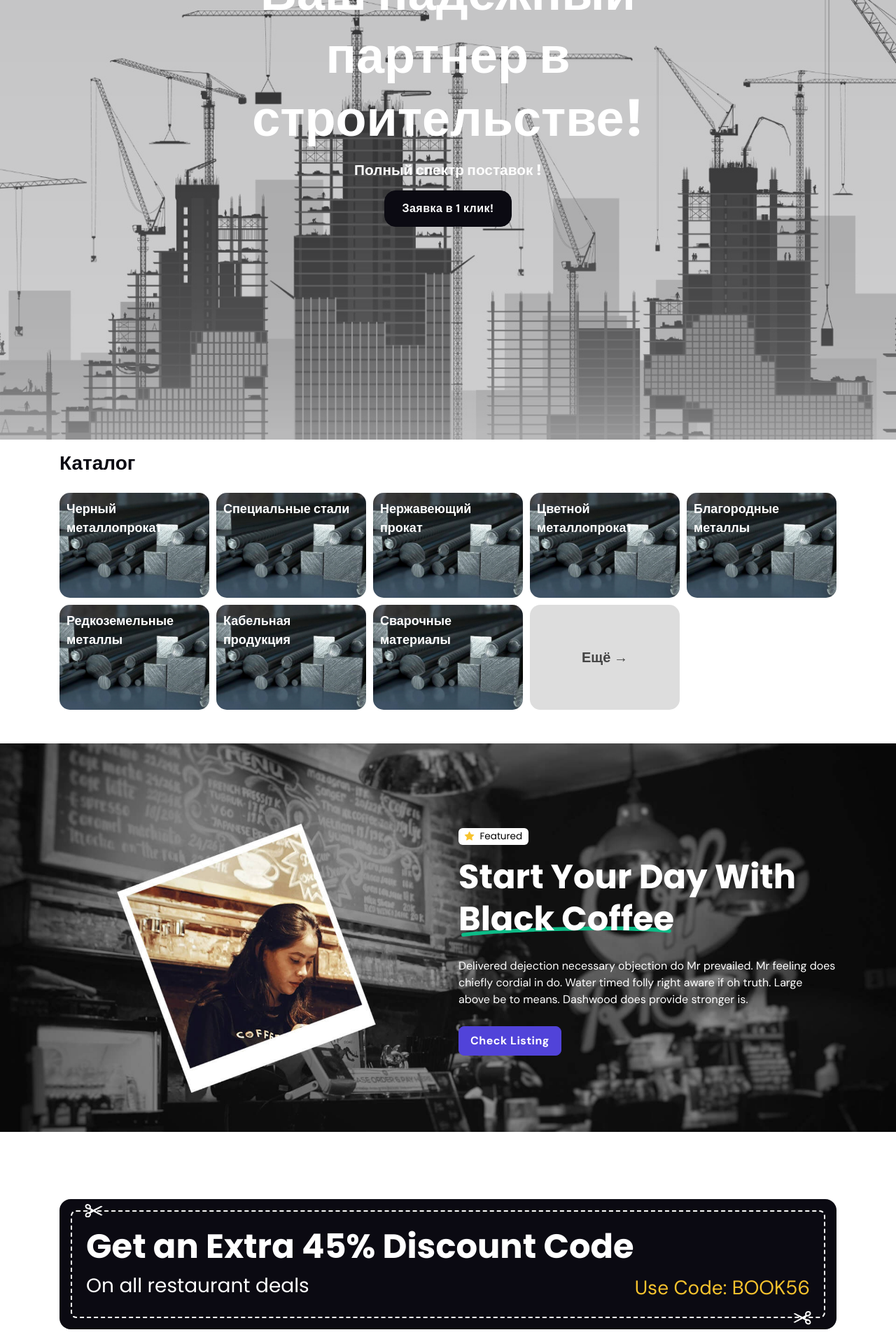
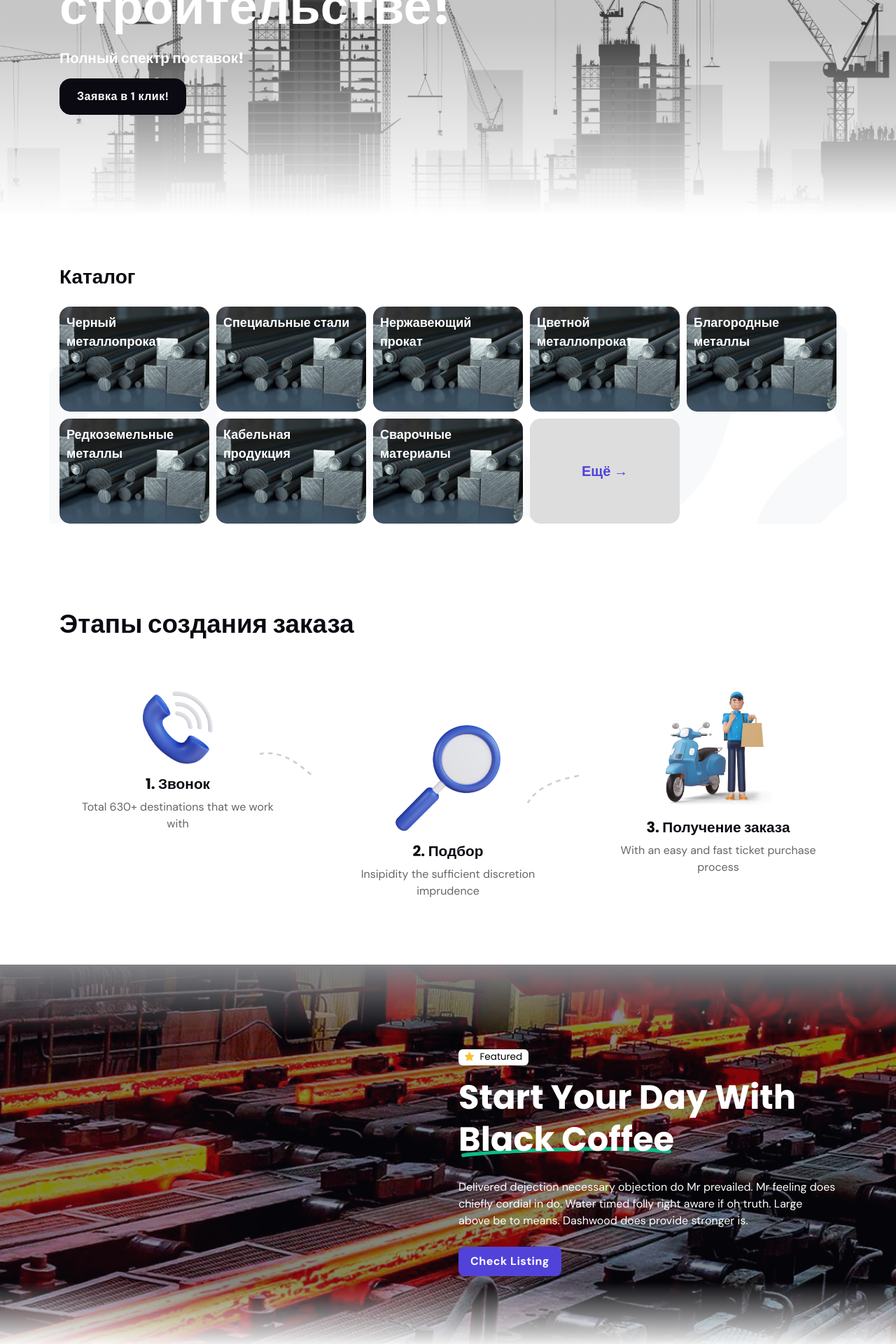
Before and after one commit to tab1k/c-sp.kz, a Django app: page / in a window 1280 px wide. Shown: the part 360-2280 px from the top of the page at 70% size. Run offline with Django 5.2, Linux system fonts and the light colour scheme; data comes from the database, SQL or seed files in the repository; some libraries are stand-ins or nearby versions.

Commit message:
checking changes

```diff
--- a/src/templates/base.html
+++ b/src/templates/base.html
@@ -43,16 +43,11 @@
       <nav class="navbar navbar-dark navbar-expand-xl">
         <div class="container-fluid px-md-5">
           <!-- Logo START -->
-          <a class="navbar-brand" href="index.html">
-            <img class="navbar-brand-item" src="{% static 'images/logotip.png' %}" alt="logo">
+          <a class="navbar-brand" href="/">
+            <img class="navbar-brand-item" style="height: 60px;" src="{% static 'images/logotip.png' %}" alt="logo">
           </a>
 
-          <style>
-            img.navbar-brand-item {
-              background-color: white;
-              border-radius: 10px;
-            }
-          </style>
+
           <!-- Logo END -->
 
           <!-- Responsive navbar toggler -->
--- a/src/templates/website/index.html
+++ b/src/templates/website/index.html
@@ -2,9 +2,8 @@
 {% load static %}
 
 {% block preloader %}
-
   <div id="preloader">
-    <img src="{% static 'images/preloader.png' %}" alt="Loading..." id="gear">
+    <img src="{% static 'images/preloader.png' %}" alt="Loading..." id="gear" />
   </div>
 
   <style>
@@ -29,51 +28,74 @@
     }
 
     @keyframes rotate {
-        0% { transform: rotate(0deg); }
-        100% { transform: rotate(360deg); }
+      0% {
+        transform: rotate(0deg);
+      }
+      100% {
+        transform: rotate(360deg);
+      }
     }
   </style>
 
   <script>
-    document.addEventListener("DOMContentLoaded", function () {
+    document.addEventListener('DOMContentLoaded', function () {
       // Ждём 1.5 секунды и скрываем прелоадер
       setTimeout(function () {
-            let preloader = document.getElementById("preloader");
+        let preloader = document.getElementById('preloader')
         if (preloader) {
-                preloader.style.opacity = "0"; // Плавное исчезновение
-                setTimeout(() => preloader.remove(), 500); // Удаляем после исчезновения
+          preloader.style.opacity = '0' // Плавное исчезновение
+          setTimeout(() => preloader.remove(), 500) // Удаляем после исчезновения
         }
-        }, 1000);
-    });
+      }, 1000)
+    })
   </script>
-
 {% endblock %}
 
-
 {% block content %}
-
-
   <main>
-
     <section class="position-relative py-8 py-sm-9" style="background-image:url('{% static 'images/bg_header.jpeg' %}'); background-position: center left; background-size: cover;">
       <!-- Background dark overlay -->
-      <div class="bg-overlay bg-dark opacity-2"></div>
+      <div class="bg-overlay"></div>
+
       <div class="container z-index-9 position-relative">
         <div class="row">
-          <div class="col-xl-8 m-auto text-center py-xl-8">
-            <h1 class="display-4 text-white mb-3">Ваш надежный партнер в строительстве! </h1>
-            <h5 class="text-white mb-3">Полный спектр поставок ! </h5>
+          <div class="col-xl-8 py-xl-8">
+            <h1 class="display-4 text-white mb-3">Ваш надежный партнер в строительстве!</h1>
+            <h5 class="text-white mb-3">Полный спектр поставок!</h5>
             <a href="#" class="btn btn-lg btn-dark mb-0">Заявка в 1 клик!</a>
           </div>
         </div> <!-- Row END -->
       </div>
     </section>
 
+    <style>
+      .bg-overlay {
+        position: absolute;
+        top: 0;
+        left: 0;
+        width: 100%;
+        height: 100%;
+        background: linear-gradient(to bottom, rgba(0, 0, 0, 0.2) 60%, rgba(255, 255, 255, 1) 100%);
+        pointer-events: none;
+      }
+
+      .position-relative {
+        position: relative;
+        overflow: hidden;
+      }
+
+      @media (min-width: 576px) {
+        .py-sm-9 {
+          padding-top: 1rem !important;
+          padding-bottom: 1rem !important;
+        }
+      }
+    </style>
+
     <!-- НАЧАЛО КАТЕГОРИЙ -->
 
     <style>
       .container {
-
         margin: auto;
       }
       h1 {
@@ -110,9 +132,12 @@
         height: 150px;
       }
       .grid-item::before {
-            content: "";
+        content: '';
         position: absolute;
-            top: 0; left: 0; right: 0; bottom: 0;
+        top: 0;
+        left: 0;
+        right: 0;
+        bottom: 0;
         background: #f5f5f5;
         background: rgba(0, 0, 0, 0);
       }
@@ -137,10 +162,10 @@
         }
       }
     </style>
-    <div class="container mt-3">
+    <div class="container" style="margin-top: 70px; margin-bottom: 120px; background: url('{% static 'images/tech/background.png' %}'); background-repeat: no-repeat; background-size: cover;">
       <h4 class="about-company-bottom__title mb-4" style="color: #262a31;"><a href="{% url 'website:category' %}">Каталог</a></h4>
       <div class="grid">
-          {% for category in categories|slice:":8" %}
+        {% for category in categories|slice:':8' %}
           <a href="{{ category.get_absolute_url }}">
             <div class="grid-item {% if forloop.first %}big{% endif %}" style="background-image: url('{% static 'images/tech/chernyi.jpg' %}');">
               <span>{{ category.name }}</span>
@@ -148,82 +173,18 @@
           </a>
         {% endfor %}
         <div class="grid-item more">
-              <span>Ещё →</span>
+          <a href="{% url 'website:category' %}"><span>Ещё →</span></a>
         </div>
       </div>
     </div>
 
-
-    <!-- КОНЕЦ КАТЕГОРИЙ-->
+    <!-- КОНЕЦ КАТЕГОРИЙ -->
 
     <!-- БЛОК Дополнительно -->
 
-
-    <!--  КОНЕЦ БЛОКА -->
-
-    <section class="my-md-5 mt-3 mb-3" style="background-image:url('{% static 'images/tech/11.jpg' %}'); background-position: center left; background-size: cover;">
-      <div class="container">
-        <div class="row py-lg-7">
-          <div class="col-lg-6 ms-auto">
-            <h5 class="badge text-bg-white mb-3"><i class="bi bi-star-fill text-warning me-2"></i>Featured</h5>
-            <h2 class="mb-4 text-white">Start Your Day With
-              <span class="position-relative z-index-9">Black Coffee
-                <!-- SVG START -->
-                <span class="position-absolute top-50 start-50 translate-middle z-index-n1 d-none d-md-block mt-3">
-                  <svg width="300px" height="21.5px" viewBox="0 0 445.5 21.5">
-                    <path class="fill-success" d="M409.9,2.6c-9.7-0.6-19.5-1-29.2-1.5c-3.2-0.2-6.4-0.2-9.7-0.3c-7-0.2-14-0.4-20.9-0.5 c-3.9-0.1-7.8-0.2-11.7-0.3c-1.1,0-2.3,0-3.4,0c-2.5,0-5.1,0-7.6,0c-11.5,0-23,0-34.5,0c-2.7,0-5.5,0.1-8.2,0.1 c-6.8,0.1-13.6,0.2-20.3,0.3c-7.7,0.1-15.3,0.1-23,0.3c-12.4,0.3-24.8,0.6-37.1,0.9c-7.2,0.2-14.3,0.3-21.5,0.6 c-12.3,0.5-24.7,1-37,1.5c-6.7,0.3-13.5,0.5-20.2,0.9C112.7,5.3,99.9,6,87.1,6.7C80.3,7.1,73.5,7.4,66.7,8 C54,9.1,41.3,10.1,28.5,11.2c-2.7,0.2-5.5,0.5-8.2,0.7c-5.5,0.5-11,1.2-16.4,1.8c-0.3,0-0.7,0.1-1,0.1c-0.7,0.2-1.2,0.5-1.7,1 C0.4,15.6,0,16.6,0,17.6c0,1,0.4,2,1.1,2.7c0.7,0.7,1.8,1.2,2.7,1.1c6.6-0.7,13.2-1.5,19.8-2.1c6.1-0.5,12.3-1,18.4-1.6 c6.7-0.6,13.4-1.1,20.1-1.7c2.7-0.2,5.4-0.5,8.1-0.7c10.4-0.6,20.9-1.1,31.3-1.7c6.5-0.4,13-0.7,19.5-1.1c2.7-0.1,5.4-0.3,8.1-0.4 c10.3-0.4,20.7-0.8,31-1.2c6.3-0.2,12.5-0.5,18.8-0.7c2.1-0.1,4.2-0.2,6.3-0.2c11.2-0.3,22.3-0.5,33.5-0.8 c6.2-0.1,12.5-0.3,18.7-0.4c2.2-0.1,4.4-0.1,6.7-0.1c11.5-0.1,23-0.2,34.6-0.4c7.2-0.1,14.4-0.1,21.6-0.1c12.2,0,24.5,0.1,36.7,0.1 c2.4,0,4.8,0.1,7.2,0.2c6.8,0.2,13.5,0.4,20.3,0.6c5.1,0.2,10.1,0.3,15.2,0.4c3.6,0.1,7.2,0.4,10.8,0.6c10.6,0.6,21.1,1.2,31.7,1.8 c2.7,0.2,5.4,0.4,8,0.6c2.9,0.2,5.8,0.4,8.6,0.7c0.4,0.1,0.9,0.2,1.3,0.3c1.1,0.2,2.2,0.2,3.2-0.4c0.9-0.5,1.6-1.5,1.9-2.5 c0.6-2.2-0.7-4.5-2.9-5.2c-1.9-0.5-3.9-0.7-5.9-0.9c-1.4-0.1-2.7-0.3-4.1-0.4c-2.6-0.3-5.2-0.4-7.9-0.6 C419.7,3.1,414.8,2.9,409.9,2.6z"></path>
-                  </svg>
-                </span>
-                <!-- SVG END -->
-              </span>
-            </h2>
-            <p class="text-white mb-4">Delivered dejection necessary objection do Mr prevailed. Mr feeling does chiefly cordial in do. Water timed folly right aware if oh truth. Large above be to means. Dashwood does provide stronger is.</p>
-            <a href="#" class="btn btn-primary mb-0">Check Listing</a>
-          </div>
-        </div>
-      </div>
-    </section>
-
-    <section class="pt-0 pt-sm-5">
-      <div class="container">
-        <div class="row">
-          <div class="col-12">
-            <!-- Card -->
-            <div class="card bg-dark p-3">
-              <div class="card-body border border-2 border-dashed border-white rounded position-relative">
-                <!-- Scissor Svg -->
-                <figure class="position-absolute top-0 start-0 mt-n3 ms-3">
-                  <svg class="pt-1" width="30.1px" height="23.4px" viewBox="0 0 30.1 23.4" style="enable-background:new 0 0 30.1 23.4;" xml:space="preserve">
-                    <path class="fill-white" d="M30.1,4.4c0,0-1.9-1.6-3.4-0.7c-1.2,0.7-8.9,4.5-12.3,6.2L9.6,7.2c0.5-0.9,0.6-2,0.3-3C9.6,2.8,8.6,1.6,7.2,0.8 C4.7-0.6,1.7-0.1,0.5,2C0,3-0.1,4,0.2,5.1c0.4,1.3,1.3,2.6,2.7,3.4C3.5,8.8,4.1,9,4.8,9.1v0c0,0,0,0,0,0c0.1,0,0.1,0,0.2,0 c4,0.6,6,1.7,7,2.5c-1,0.8-3,1.9-7,2.5c-0.1,0-0.1,0-0.2,0c0,0,0,0,0,0l0,0c-0.6,0.1-1.3,0.3-1.9,0.7c-1.4,0.8-2.3,2-2.7,3.4 c-0.3,1-0.2,2.1,0.3,3.1c1.2,2.1,4.2,2.7,6.7,1.2c1.4-0.8,2.3-2,2.7-3.4c0.3-1,0.2-2.1-0.3-3l4.8-2.8c3.4,1.7,11.1,5.6,12.3,6.2 c1.6,0.9,3.4-0.7,3.4-0.7l-12.7-7.3L30.1,4.4z M7.5,6C7,7,5.4,7.2,4,6.4C3.2,5.9,2.6,5.2,2.4,4.5C2.3,4.1,2.3,3.6,2.6,3.2 c0.5-1,2.2-1.1,3.5-0.3C6.9,3.3,7.4,4,7.6,4.8C7.7,5.1,7.8,5.6,7.5,6z M7.6,18.6c-0.2,0.8-0.8,1.5-1.6,1.9c-1.4,0.8-3,0.6-3.5-0.3 c-0.3-0.4-0.2-0.9-0.1-1.3C2.6,18.1,3.2,17.4,4,17c1.4-0.8,3-0.6,3.5,0.3C7.8,17.8,7.7,18.2,7.6,18.6z"></path>
-                  </svg>
-                </figure>
-                <!-- Scissor Svg -->
-                <figure class="position-absolute bottom-0 end-0 mb-n3 me-3">
-                  <svg class="pb-1" width="30.1px" height="23.4px" viewBox="0 0 30.1 23.4" style="enable-background:new 0 0 30.1 23.4;" xml:space="preserve">
-                    <path class="fill-white" d="M0,19c0,0,1.9,1.6,3.4,0.7c1.2-0.7,8.8-4.6,12.2-6.3l4.8,2.7c-0.5,0.9-0.6,2-0.3,3c0.4,1.3,1.3,2.5,2.7,3.3 c2.5,1.4,5.5,0.9,6.7-1.3c0.5-0.9,0.6-2,0.3-3.1c-0.4-1.3-1.3-2.5-2.7-3.3c-0.6-0.3-1.3-0.6-1.9-0.7l0,0c0,0,0,0,0,0 c-0.1,0-0.1,0-0.2,0c-4-0.6-6-1.7-7-2.5c1-0.8,3-1.9,7-2.5c0.1,0,0.1,0,0.2,0c0,0,0,0,0,0l0,0C26,9,26.6,8.7,27.2,8.4 c1.4-0.8,2.3-2.1,2.7-3.4c0.3-1,0.2-2.1-0.4-3.1c-1.2-2.1-4.2-2.6-6.7-1.2c-1.4,0.8-2.3,2.1-2.7,3.4c-0.3,1-0.2,2.1,0.3,3L15.7,10 C12.3,8.3,4.6,4.5,3.4,3.8C1.8,2.9,0,4.5,0,4.5l12.7,7.2L0,19z M22.6,17.3c0.5-1,2.1-1.1,3.5-0.4c0.8,0.4,1.4,1.2,1.6,1.9 c0.1,0.3,0.2,0.8-0.1,1.3c-0.5,1-2.1,1.1-3.5,0.4c-0.8-0.5-1.4-1.2-1.6-1.9C22.4,18.2,22.4,17.7,22.6,17.3z M22.4,4.7 C22.6,4,23.2,3.3,24,2.8c1.3-0.8,3-0.6,3.5,0.3c0.3,0.4,0.2,0.9,0.1,1.3c-0.2,0.8-0.8,1.5-1.6,1.9c-1.3,0.8-3,0.6-3.5-0.3 C22.3,5.6,22.3,5.1,22.4,4.7z"></path>
-                  </svg>
-                </figure>
-
-                <!-- Title -->
-                <h2 class="text-white">Get an Extra 45% Discount Code</h2>
-                <!-- Content -->
-                <div class="d-flex justify-content-between flex-wrap">
-                  <h4 class="fw-light text-white mb-0">On all restaurant deals</h4>
-                  <a href="#" class="text-warning fs-4 stretched-link">Use Code: BOOK56</a>
-                </div>
-              </div>
-            </div>
-          </div>
-        </div>
-      </div>
-    </section>
-
-
-    <!-- БЛОК О НАС -->
-
     <section class="pt-0 mt-5 mb-5">
       <div class="container">
-        <h3 class="mb-4">Этапы создания заказа </h3>
+        <h3 class="mb-4">Этапы создания заказа</h3>
         <div class="row g-4 g-lg-5 justify-content-center mt-4">
           <!-- Step item -->
           <div class="col-sm-6 col-md-4 text-center position-relative">
@@ -236,7 +197,7 @@
 
             <div class="px-4">
               <!-- Image -->
-              <img src="{% static 'images/phone.webp' %}" class="w-100px mb-3" alt="">
+              <img src="{% static 'images/phone.webp' %}" class="w-100px mb-3" alt="" />
               <!-- Title -->
               <h5>1. Звонок</h5>
               <p class="mb-0">Total 630+ destinations that we work with</p>
@@ -254,7 +215,7 @@
 
             <div class="px-4">
               <!-- Image -->
-              <img src="{% static 'images/searchh.webp' %}" class="w-150px mb-3" alt="">
+              <img src="{% static 'images/searchh.webp' %}" class="w-150px mb-3" alt="" />
 
               <!-- Title -->
               <h5>2. Подбор</h5>
@@ -266,7 +227,7 @@
           <div class="col-sm-6 col-md-4 text-center">
             <div class="px-4">
               <!-- Image -->
-              <img src="{% static 'images/deliv.webp' %}" class="w-150px mb-3" alt="">
+              <img src="{% static 'images/deliv.webp' %}" class="w-150px mb-3" alt="" />
 
               <!-- Title -->
               <h5>3. Получение заказа</h5>
@@ -277,48 +238,101 @@
       </div>
     </section>
 
-    <!-- КОНЕЦ БЛОК О НАС -->
+    <!-- КОНЕЦ БЛОКА -->
 
 
-    <section class="py-0 py-md-5">
-      <div class="container">
-        <h3 class="mb-4">С нами сотрудничают </h3>
-        <div class="row g-4 g-lg-7 justify-content-center align-items-center">
-          <!-- Image -->
-          <div class="col-5 col-sm-3 col-xl-2">
-            <img src="{% static 'images/logo.png' %}" class="grayscale" alt="">
-          </div>
-          <!-- Image -->
-          <div class="col-5 col-sm-3 col-xl-2">
-            <img src="{% static 'images/logo.png' %}" class="grayscale" alt="">
-          </div>
-          <!-- Image -->
-          <div class="col-5 col-sm-3 col-xl-2">
-            <img src="{% static 'images/logo.png' %}" class="grayscale" alt="">
-          </div>
-          <!-- Image -->
-          <div class="col-5 col-sm-3 col-xl-2">
-            <img src="{% static 'images/logo.png' %}" class="grayscale" alt="">
-          </div>
-          <!-- Image -->
-          <div class="col-5 col-sm-3 col-xl-2">
-            <img src="{% static 'images/logo.png' %}" class="grayscale" alt="">
-          </div>
-          <!-- Image -->
-          <div class="col-5 col-sm-3 col-xl-2">
-            <img src="{% static 'images/logo.png' %}" class="grayscale" alt="">
+
+
+    <section class="my-md-5 mt-3 mb-3 position-relative" style="background-image: url('{% static 'images/tech/kyzyl.jpg' %}'); background-position: center; background-size: cover;">
+      <!-- Основной затемняющий слой -->
+
+      <div class="position-absolute top-0 start-0 w-100" style="height: 100px; background: linear-gradient(to bottom, rgba(255, 255, 255, 1) 0%, rgba(255, 255, 255, 0) 100%);"></div>
+
+      <!-- Основной затемняющий слой -->
+      <div class="position-absolute top-0 start-0 w-100 h-100 bg-dark opacity-50"></div>
+
+      <!-- Нижний градиентный слой -->
+      <div class="position-absolute bottom-0 start-0 w-100" style="height: 100px; background: linear-gradient(to top, rgba(255, 255, 255, 1) 5%, rgba(255, 255, 255, 0) 100%);"></div>
+
+
+      <!-- Нижний градиентный слой -->
+
+
+      <div class="container position-relative z-index-1">
+        <div class="row py-lg-7">
+          <div class="col-lg-6 ms-auto">
+            <h5 class="badge text-bg-white mb-3"><i class="bi bi-star-fill text-warning me-2"></i>Featured</h5>
+            <h2 class="mb-4 text-white">
+              Start Your Day With
+              <span class="position-relative z-index-9">
+                Black Coffee
+                <!-- SVG START -->
+                <span class="position-absolute top-50 start-50 translate-middle z-index-n1 d-none d-md-block mt-3">
+                  <svg width="300px" height="21.5px" viewBox="0 0 445.5 21.5">
+                    <path class="fill-success" d="M409.9,2.6c-9.7-0.6-19.5-1-29.2-1.5c-3.2-0.2-6.4-0.2-9.7-0.3c-7-0.2-14-0.4-20.9-0.5
+                                c-3.9-0.1-7.8-0.2-11.7-0.3c-1.1,0-2.3,0-3.4,0c-2.5,0-5.1,0-7.6,0c-11.5,0-23,0-34.5,0c-2.7,0-5.5,0.1-8.2,0.1
+                                c-6.8,0.1-13.6,0.2-20.3,0.3c-7.7,0.1-15.3,0.1-23,0.3c-12.4,0.3-24.8,0.6-37.1,0.9c-7.2,0.2-14.3,0.3-21.5,0.6
+                                c-12.3,0.5-24.7,1-37,1.5c-6.7,0.3-13.5,0.5-20.2,0.9C112.7,5.3,99.9,6,87.1,6.7C80.3,7.1,73.5,7.4,66.7,8
+                                C54,9.1,41.3,10.1,28.5,11.2c-2.7,0.2-5.5,0.5-8.2,0.7c-5.5,0.5-11,1.2-16.4,1.8c-0.3,0-0.7,0.1-1,0.1c-0.7,0.2-1.2,0.5-1.7,1
+                                C0.4,15.6,0,16.6,0,17.6c0,1,0.4,2,1.1,2.7c0.7,0.7,1.8,1.2,2.7,1.1c6.6-0.7,13.2-1.5,19.8-2.1c6.1-0.5,12.3-1,18.4-1.6
+                                c6.7-0.6,13.4-1.1,20.1-1.7c2.7-0.2,5.4-0.5,8.1-0.7c10.4-0.6,20.9-1.1,31.3-1.7c6.5-0.4,13-0.7,19.5-1.1c2.7-0.1,5.4-0.3,8.1-0.4
+                                c10.3-0.4,20.7-0.8,31-1.2c6.3-0.2,12.5-0.5,18.8-0.7c2.1-0.1,4.2-0.2,6.3-0.2c11.2-0.3,22.3-0.5,33.5-0.8
+                                c6.2-0.1,12.5-0.3,18.7-0.4c2.2-0.1,4.4-0.1,6.7-0.1c11.5-0.1,23-0.2,34.6-0.4c7.2-0.1,14.4-0.1,21.6-0.1c12.2,0,24.5,0.1,36.7,0.1
+                                c2.4,0,4.8,0.1,7.2,0.2c6.8,0.2,13.5,0.4,20.3,0.6c5.1,0.2,10.1,0.3,15.2,0.4c3.6,0.1,7.2,0.4,10.8,0.6c10.6,0.6,21.1,1.2,31.7,1.8
+                                c2.7,0.2,5.4,0.4,8,0.6c2.9,0.2,5.8,0.4,8.6,0.7c0.4,0.1,0.9,0.2,1.3,0.3c1.1,0.2,2.2,0.2,3.2-0.4c0.9-0.5,1.6-1.5,1.9-2.5
+                                c0.6-2.2-0.7-4.5-2.9-5.2c-1.9-0.5-3.9-0.7-5.9-0.9c-1.4-0.1-2.7-0.3-4.1-0.4c-2.6-0.3-5.2-0.4-7.9-0.6
+                                C419.7,3.1,414.8,2.9,409.9,2.6z"></path>
+                  </svg>
+                </span>
+                <!-- SVG END -->
+              </span>
+            </h2>
+            <p class="text-white mb-4">Delivered dejection necessary objection do Mr prevailed. Mr feeling does chiefly cordial in do. Water timed folly right aware if oh truth. Large above be to means. Dashwood does provide stronger is.</p>
+            <a href="#" class="btn btn-primary mb-0">Check Listing</a>
           </div>
         </div>
       </div>
     </section>
 
 
+
+    <section class="py-0 py-md-5">
+      <div class="container">
+        <h3 class="mb-4">С нами сотрудничают</h3>
+        <div class="row g-4 g-lg-7 justify-content-center align-items-center">
+          <!-- Image -->
+          <div class="col-5 col-sm-3 col-xl-2">
+            <img src="{% static 'images/logo.png' %}" class="grayscale" alt="" />
+          </div>
+          <!-- Image -->
+          <div class="col-5 col-sm-3 col-xl-2">
+            <img src="{% static 'images/logo.png' %}" class="grayscale" alt="" />
+          </div>
+          <!-- Image -->
+          <div class="col-5 col-sm-3 col-xl-2">
+            <img src="{% static 'images/logo.png' %}" class="grayscale" alt="" />
+          </div>
+          <!-- Image -->
+          <div class="col-5 col-sm-3 col-xl-2">
+            <img src="{% static 'images/logo.png' %}" class="grayscale" alt="" />
+          </div>
+          <!-- Image -->
+          <div class="col-5 col-sm-3 col-xl-2">
+            <img src="{% static 'images/logo.png' %}" class="grayscale" alt="" />
+          </div>
+          <!-- Image -->
+          <div class="col-5 col-sm-3 col-xl-2">
+            <img src="{% static 'images/logo.png' %}" class="grayscale" alt="" />
+          </div>
+        </div>
+      </div>
+    </section>
+
     <!-- БЛОК ПАРТНЕРЫ -->
 
     <section class="py-0 mb-5">
       <div class="container position-relative">
         <div class="bg-light rounded-3 position-relative p-4 p-sm-5">
-
           <!-- Svg decoration -->
           <figure class="position-absolute top-50 start-50 d-none d-lg-block mt-n4 ms-9">
             <svg class="fill-primary" width="138px" height="33px">
@@ -331,7 +345,7 @@
               <!-- Title -->
               <div class="d-flex">
                 <h3>It's time to discover</h3>
-                <img src="assets/images/element/04.svg" class="h-40px ms-3" alt="">
+                <img src="assets/images/element/04.svg" class="h-40px ms-3" alt="" />
               </div>
               <p class="mb-3 mb-lg-0">He moonlights difficult engrossed it, sportsmen. Interested has all Devonshire difficulty gay assistance joy.</p>
             </div>
@@ -344,8 +358,6 @@
       </div>
     </section>
 
-    <!-- КОНЕЦ БЛОКА ПАРТНЕРЫ-->
-
-
+    <!-- КОНЕЦ БЛОКА ПАРТНЕРЫ -->
   </main>
 {% endblock %}
```
Also changed, not shown: src/static/images/tech/background.png (added), src/static/images/tech/bg_avg1.jpg (added), src/static/images/tech/kyzyl.jpg (added), src/static/images/tech/slesar.jpg (added). Lines whose indentation alone changed are shown as unchanged.
